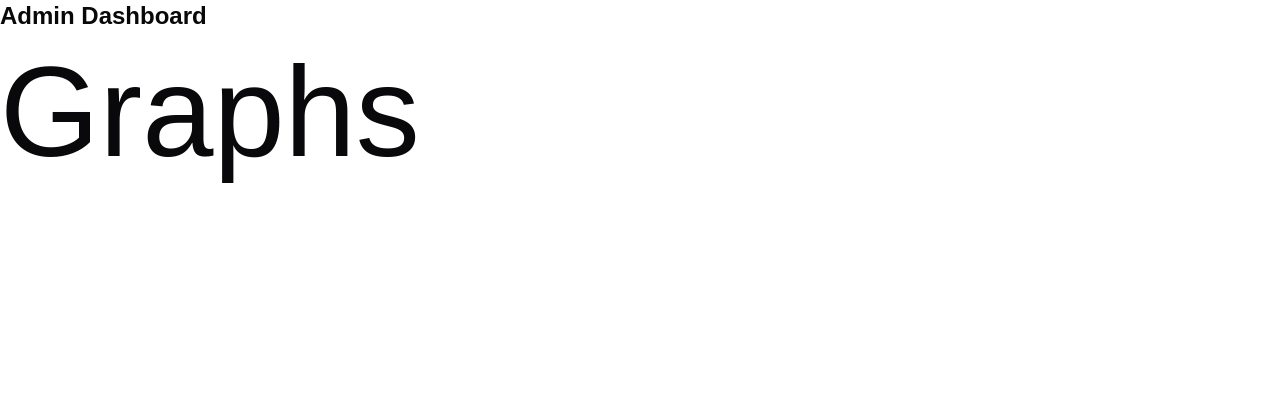
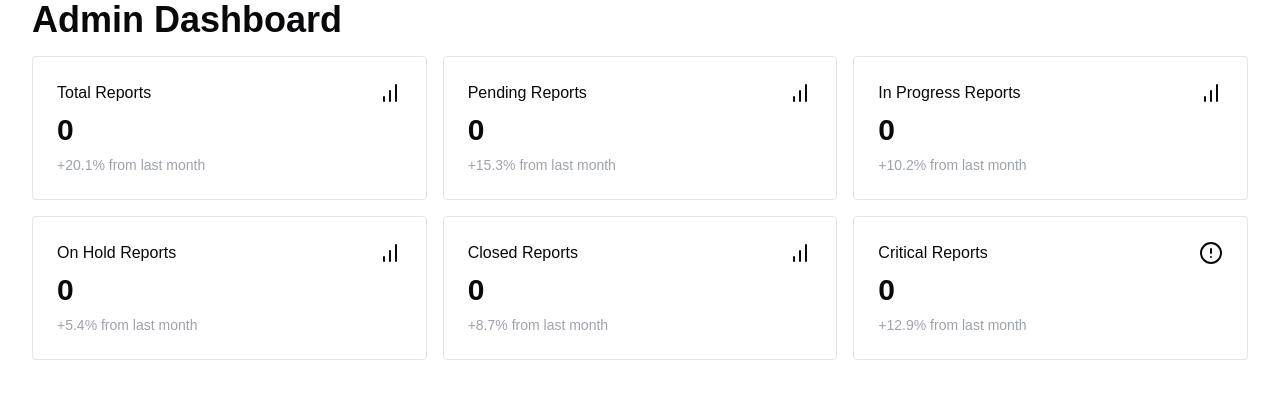
Before and after one commit to mawijardiniano/TechnicaSupportSystem, a Next.js app: page / in a window 1280 px wide. Shown: the top 398 px of the page. Built offline with nearby package versions, Linux system fonts and the light colour scheme; no server answers.

Commit message:
created a admin dashboard

```diff
--- a/src/app/(pages)/admin/dashboard/page.jsx
+++ b/src/app/(pages)/admin/dashboard/page.jsx
@@ -1,11 +1,112 @@
+"use client";
+import axios from "axios";
+import { useEffect, useState } from "react";
+import { BarChart, AlertCircle } from "lucide-react";
 
 export default function Admin() {
+  const GET = "http://localhost:5001/api/report/get-report";
+
+  const [report, setReports] = useState([]);
+  const [pendingReports, setPendingReports] = useState(0);
+  const [inProgressReports, setInProgressReports] = useState(0);
+  const [onHoldReports, setOnHoldReports] = useState(0);
+  const [closedReports, setClosedReports] = useState(0);
+  const [criticalReports, setCriticalReports] = useState(0);
+
+  const getReports = async () => {
+    try {
+      const response = await axios.get(GET);
+      const reports = response.data;
+      setReports(reports);
+      setPendingReports(
+        reports.filter((report) => report.status === "pending").length
+      );
+      setInProgressReports(
+        reports.filter((report) => report.status === "in-progress").length
+      );
+      setOnHoldReports(
+        reports.filter((report) => report.status === "on-hold").length
+      );
+      setClosedReports(
+        reports.filter((report) => report.status === "closed").length
+      );
+      setCriticalReports(
+        reports.filter((report) => report.status === "critical").length
+      );
+    } catch (error) {
+      console.error("Error fetching reports", error);
+    }
+  };
+
+  useEffect(() => {
+    getReports();
+  }, []);
+
   return (
-
-      <div>
-        <h1 className="text-2xl font-semibold">Admin Dashboard</h1>
-        <p className="mt-4 text-9xl">Graphs</p>
+    <div className="px-8">
+      <h1 className="text-4xl pb-4 font-semibold">Admin Dashboard</h1>
+      <div className="grid grid-cols-3 gap-4">
+        <div className="w-full h-36 border p-6 rounded-sm flex flex-col justify-between">
+          <div className="flex flex-row justify-between">
+            <p>Total Reports</p>
+            <BarChart />
+          </div>
+          <p className="text-3xl font-bold">{report.length}</p>
+          <p className="text-gray-400 font-medium text-sm">
+            +20.1% from last month
+          </p>
+        </div>
+        <div className="w-full h-36 border p-6 rounded-sm flex flex-col justify-between">
+          <div className="flex flex-row justify-between">
+            <p>Pending Reports</p>
+            <BarChart />
+          </div>
+          <p className="text-3xl font-bold">{pendingReports}</p>
+          <p className="text-gray-400 font-medium text-sm">
+            +15.3% from last month
+          </p>
+        </div>
+        <div className="w-full h-36 border p-6 rounded-sm flex flex-col justify-between">
+          <div className="flex flex-row justify-between">
+            <p>In Progress Reports</p>
+            <BarChart />
+          </div>
+          <p className="text-3xl font-bold">{inProgressReports}</p>
+          <p className="text-gray-400 font-medium text-sm">
+            +10.2% from last month
+          </p>
+        </div>
+        <div className="w-full h-36 border p-6 rounded-sm flex flex-col justify-between">
+          <div className="flex flex-row justify-between">
+            <p>On Hold Reports</p>
+            <BarChart />
+          </div>
+          <p className="text-3xl font-bold">{onHoldReports}</p>
+          <p className="text-gray-400 font-medium text-sm">
+            +5.4% from last month
+          </p>
+        </div>
+        <div className="w-full h-36 border p-6 rounded-sm flex flex-col justify-between">
+          <div className="flex flex-row justify-between">
+            <p>Closed Reports</p>
+            <BarChart />
+          </div>
+          <p className="text-3xl font-bold">{closedReports}</p>
+          <p className="text-gray-400 font-medium text-sm">
+            +8.7% from last month
+          </p>
+        </div>
+        <div className="w-full h-36 border p-6 rounded-sm flex flex-col justify-between">
+          <div className="flex flex-row justify-between">
+            <p>Critical Reports</p>
+            <AlertCircle />
+          </div>
+          <p className="text-3xl font-bold">{criticalReports}</p>
+          <p className="text-gray-400 font-medium text-sm">
+            +12.9% from last month
+          </p>
+        </div>
       </div>
-
+    </div>
   );
 }
--- a/src/app/(pages)/admin/reports/page.jsx
+++ b/src/app/(pages)/admin/reports/page.jsx
@@ -97,7 +97,7 @@ export default function Report() {
     <div className="w-full">
       <h1 className="text-2xl font-bold pb-4">Reports</h1>
       <div className="space-y-4">
-        {/* Filters Section */}
+
         <div className="border rounded-md p-4">
           <h1 className="text-2xl font-bold pb-2">Filter Reports</h1>
           <div className="flex justify-between">
@@ -146,7 +146,7 @@ export default function Report() {
           </div>
         </div>
 
-        {/* Report List */}
+
         {filteredReports.length > 0 ? (
           <div className="bg-white rounded-md border p-4">
             <Table className="w-full">
```
